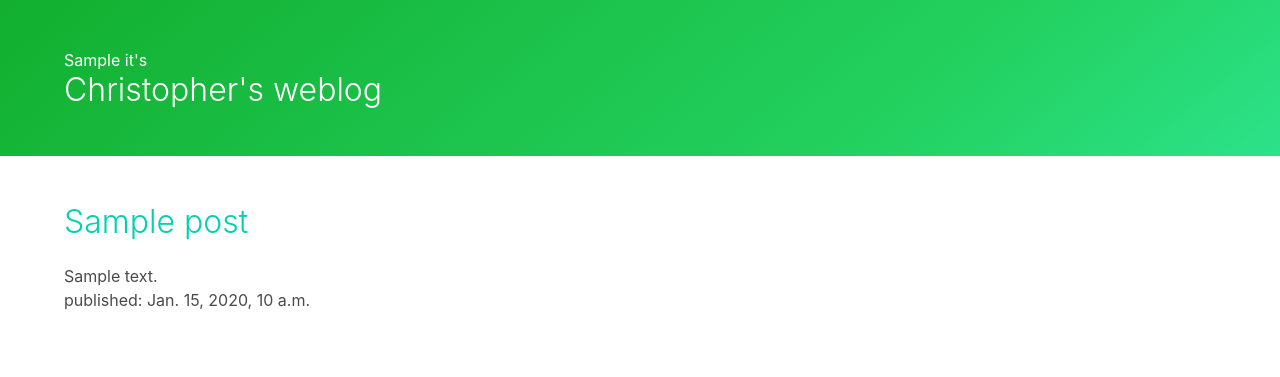
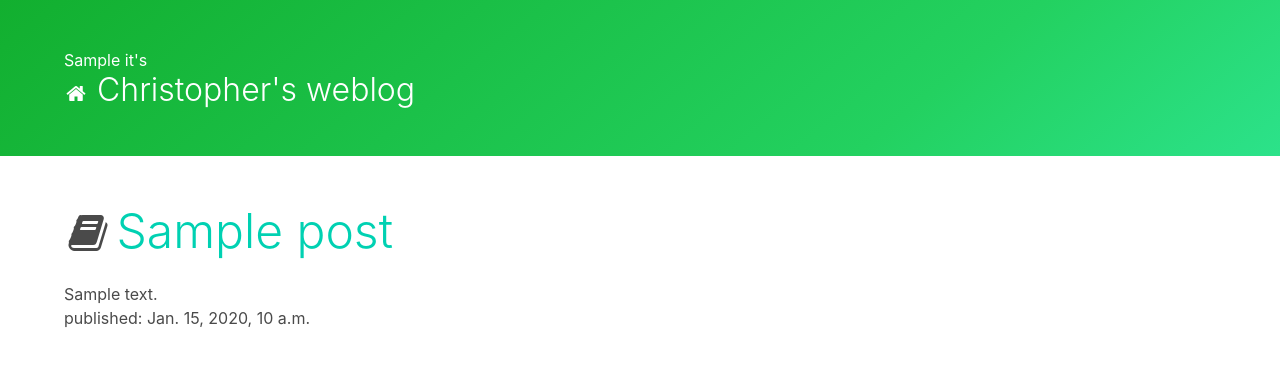
Before and after one commit to ctp-placebo/djangoblog, a Django app: page / in a window 1280 px wide. Shown: the top 377 px of the page. Run offline with Django 3.2, Linux system fonts and the light colour scheme; tables that the repository leaves empty hold one stand-in row (values such as "Sample post").

Commit message:
looked a t a goat, in the EYE

```diff
--- a/blog/templates/blog/header.html
+++ b/blog/templates/blog/header.html
@@ -8,7 +8,8 @@
 
         <!-- Let's get the static files where we use them, but this could be before the html tag -->
 	    {% load staticfiles %}
-	    <link rel="stylesheet" href="{% static 'blog/css/bulma.css' %}" type="text/css"/>
+        <link rel="stylesheet" href="{% static 'blog/css/bulma.css' %}" type="text/css"/>
+        <link rel="stylesheet" href="https://maxcdn.bootstrapcdn.com/font-awesome/4.7.0/css/font-awesome.min.css">
     </head>
     <body>
 
@@ -21,6 +22,9 @@
                         {% endfor %}
                     {% endblock %}
                     <h1 class="title">
+                        <span class="icon">
+                            <i class="fa fa-home"></i>
+                            </span>
                         <a href="{% url 'post_list' %}">Christopher's weblog</a>
                     </h1>
                 </div>
--- a/blog/templates/blog/post_detail.html
+++ b/blog/templates/blog/post_detail.html
@@ -4,7 +4,7 @@
     <section class="section">
         <div class="container">
 
-            {% if next_page %}<a href="{{ next_page.post }}">Next</a></p>{% else %}<span class="disabled">There are no more articles!</span>{% endif %}
+            {% if next_page %}<a href="{{ next_page.get_absolute_url }}">Next</a></p>{% else %}<span class="disabled">There are no more articles!</span>{% endif %}
             {% if prev_page %}<a href="{{ prev_page.get_absolute_url }}">Previous</a></p>{% else %}<span class="disabled">&#nbsp;</span>{% endif %}
 
             <h1 class="title is-1">{{ post.title }}</h1>
--- a/blog/templates/blog/post_list.html
+++ b/blog/templates/blog/post_list.html
@@ -5,7 +5,10 @@
     {% for post in posts %}
         <section class="section">
             <div class="container">
-                <h1 class="title"><a href="{% url 'post_detail' pk=post.pk %}">{{ post.title }}</a></h1>
+                <span class="icon is-large">
+                    <i class="fa fa-book"></i>
+                </span>
+                <h1 class="title is-1" style="display:inline-block;"><a href="{% url 'post_detail' pk=post.pk %}">{{ post.title }}</a></h1>
                 <p>{{ post.summary|linebreaksbr }}</p>
                 <p>published: {{ post.last_edited }}</p>
             </div>
--- a/blog/views.py
+++ b/blog/views.py
@@ -24,13 +24,11 @@ def post_detail(request, pk):
         'prev_page': prev_page,
         })
 
-# need to add a function/method for propagandas that can be used by all views, else will have to repeat 2nd and partial 3rd lines of post_list function to get the slogans on all pages.
-#def jam(propagandas):
-#    propagandas = Propaganda.objects.all().order_by('?')[:1]
-#    return propagandas
-
-
-""" cannot have 2 methods for same page/view, so this doeas not work!
+""" need to add a function/method for propagandas that can be used by all views, else will have to repeat 2nd and partial 3rd lines of post_list #function to get the slogans on all pages.
+def jam(propagandas):
+    propagandas = Propaganda.objects.all().order_by('?')[:1]
+    return propagandas
+#cannot have 2 methods for same page/view, so this doeas not work, use classes
 def header(request):
     propagandas = Propaganda.objects.all().order_by('?')[:1]
     return render(request, 'blog/post_list.html', {'propagandas':propagandas})
```
